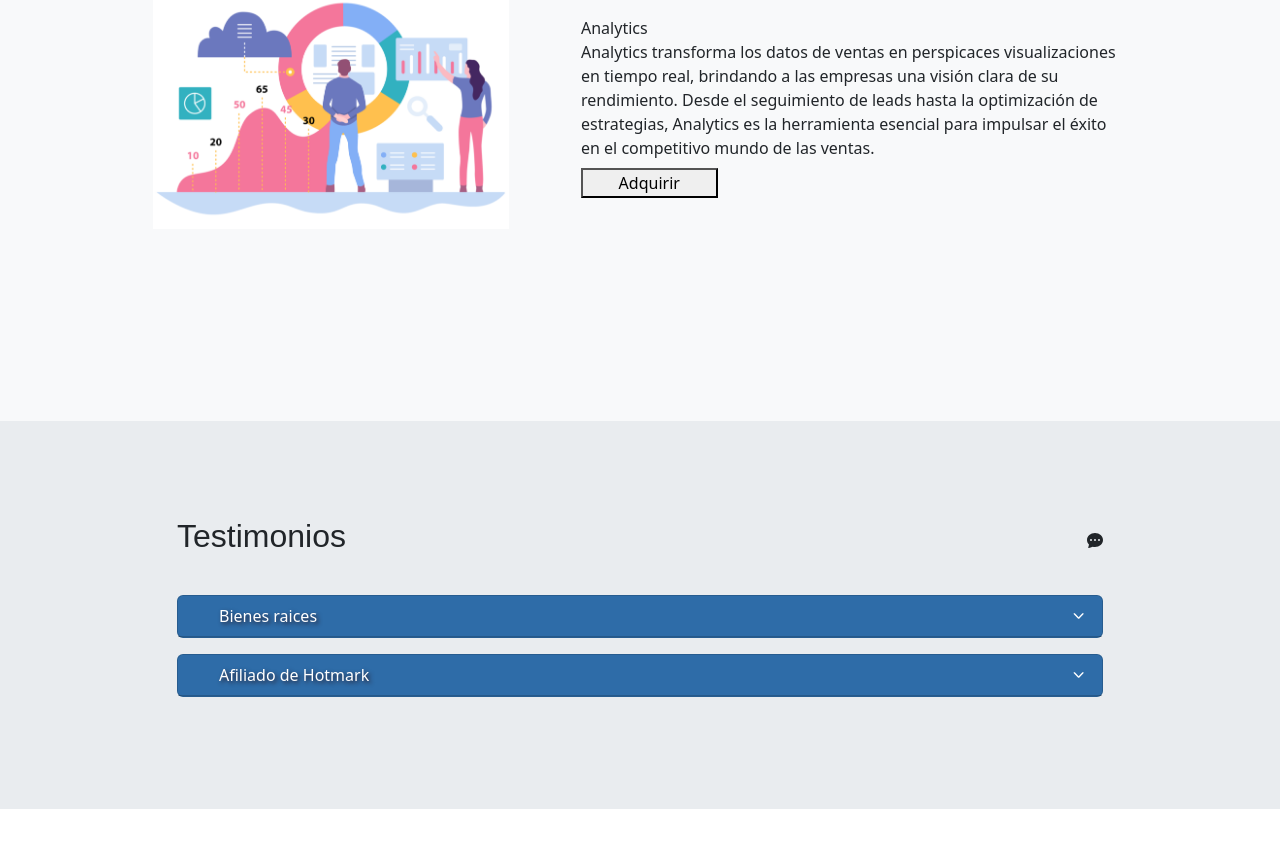
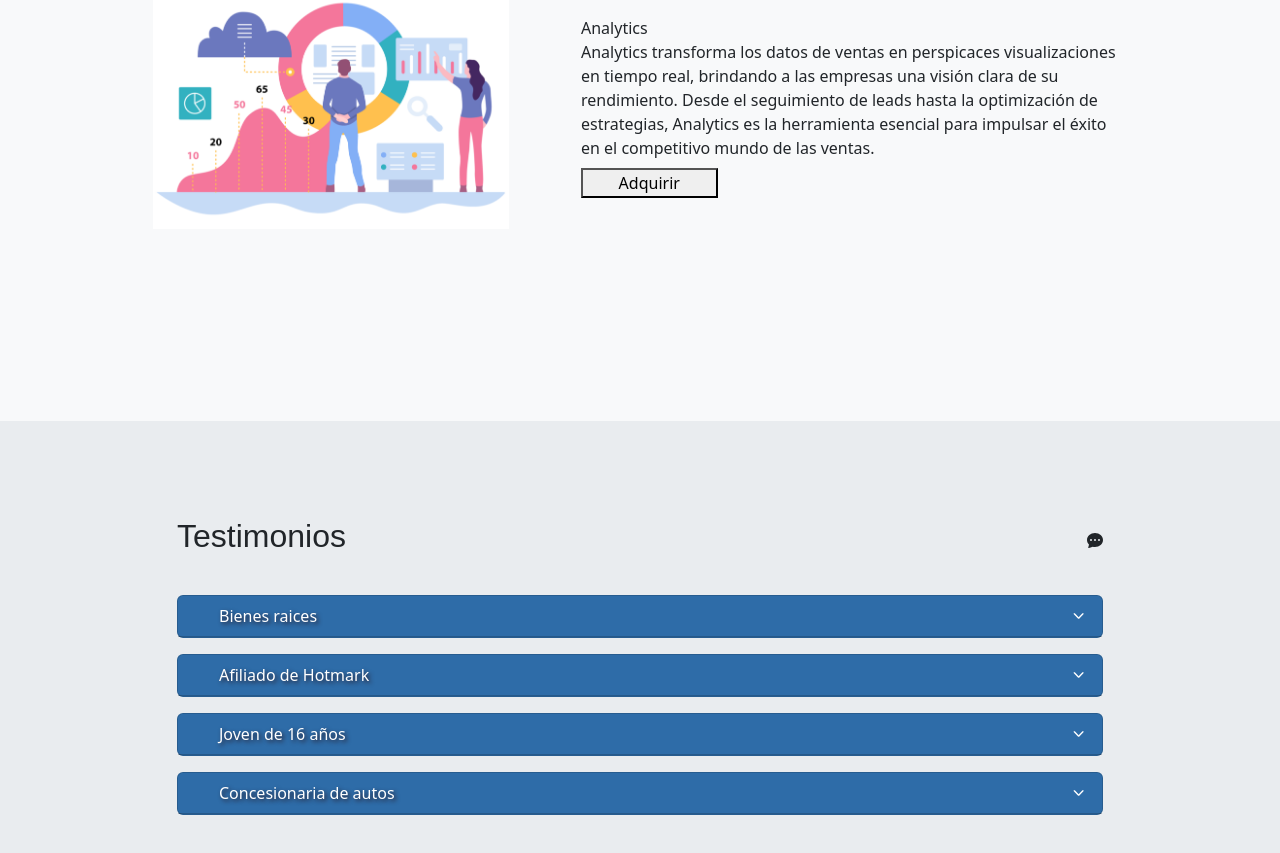
Before and after one commit to Matias-Ramos/FedericoCloser, a React (Vite) app: page / in a window 1280 px wide. Shown: the part 4333-5186 px from the top of the page. Before the commit the page ends 5142 px from the top, so only its background shows below. Built offline with nearby package versions, Linux system fonts and the light colour scheme.

Commit message:
yt iframe flexbox fixed

```diff
--- a/src/pages/testimonials/Carousel.tsx
+++ b/src/pages/testimonials/Carousel.tsx
@@ -22,7 +22,7 @@ const Carousel = (({ testimonial }: {testimonial : Testimonial}) => {
                                 evidence.includes('https') ?
                                 <iframe
                                     src={evidence}
-                                    width="560"
+                                    width="100%"
                                     height="315"
                                     style={{display: "block", marginLeft: "auto", marginRight:"auto"}}
                                     title="YouTube video player"
--- a/src/pages/testimonials/testimonialList.ts
+++ b/src/pages/testimonials/testimonialList.ts
@@ -24,7 +24,32 @@ const testimonialOne = new Testimonial(
     "/testimonials/Afiliado_de_Hotmark/4.png",
     "https://www.youtube.com/embed/OGi3t5JL-VI?si=dZqVyOF-hpf02-9q"
   ])
-
-const testimonialTwo = new Testimonial('Afiliado de Hotmark', ["asd"])
-const testimonialList = [ testimonialOne, testimonialTwo ];
+const testimonialTwo = new Testimonial(
+  'Afiliado de Hotmark',
+  [
+    "/testimonials/Afiliado_de_Hotmark/1.png",
+    "/testimonials/Afiliado_de_Hotmark/2.png",
+    "/testimonials/Afiliado_de_Hotmark/3.png",
+    "/testimonials/Afiliado_de_Hotmark/4.png",
+    "https://www.youtube.com/embed/OGi3t5JL-VI?si=dZqVyOF-hpf02-9q"
+  ])
+const testimonialThree = new Testimonial(
+  'Joven de 16 años',
+  [
+    "/testimonials/Afiliado_de_Hotmark/1.png",
+    "/testimonials/Afiliado_de_Hotmark/2.png",
+    "/testimonials/Afiliado_de_Hotmark/3.png",
+    "/testimonials/Afiliado_de_Hotmark/4.png",
+    "https://www.youtube.com/embed/OGi3t5JL-VI?si=dZqVyOF-hpf02-9q"
+  ])
+const testimonialFour = new Testimonial(
+  'Concesionaria de autos',
+  [
+    "/testimonials/Afiliado_de_Hotmark/1.png",
+    "/testimonials/Afiliado_de_Hotmark/2.png",
+    "/testimonials/Afiliado_de_Hotmark/3.png",
+    "/testimonials/Afiliado_de_Hotmark/4.png",
+    "https://www.youtube.com/embed/OGi3t5JL-VI?si=dZqVyOF-hpf02-9q"
+  ])
+const testimonialList = [testimonialOne, testimonialTwo, testimonialThree, testimonialFour];
 export default testimonialList;
```
